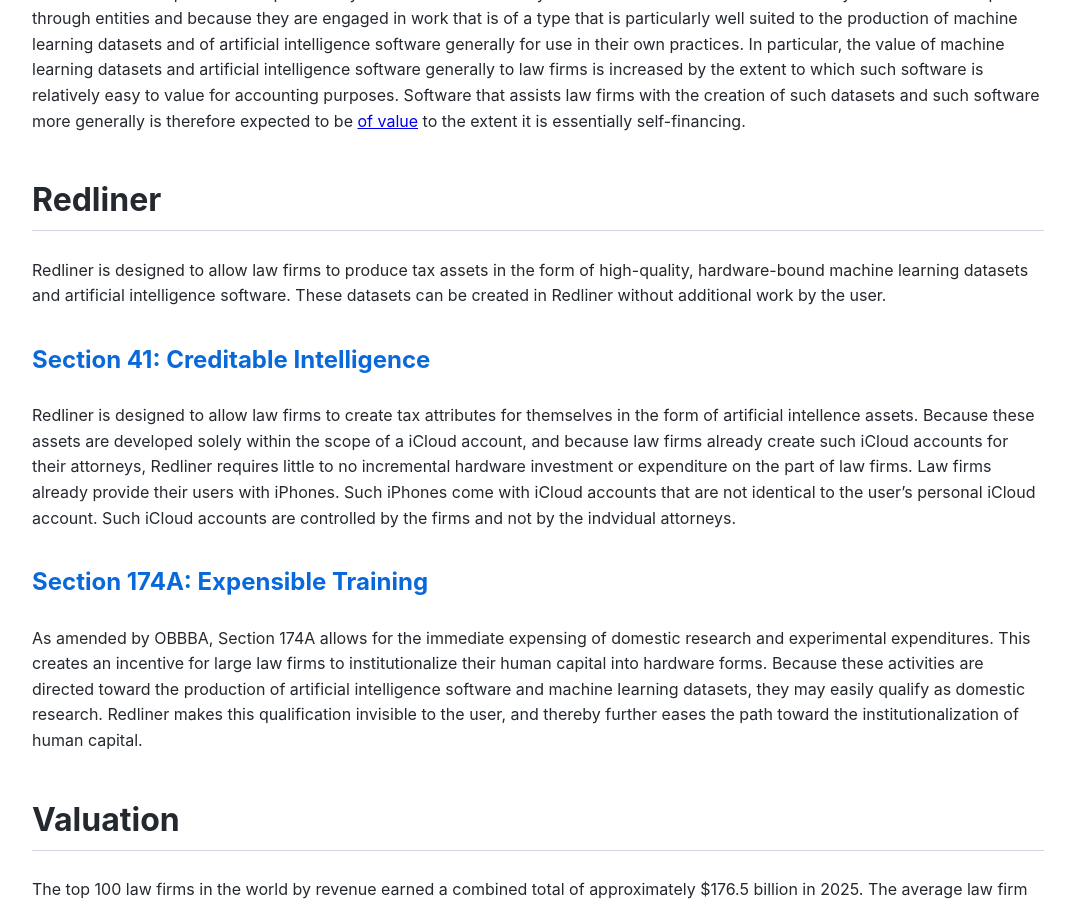
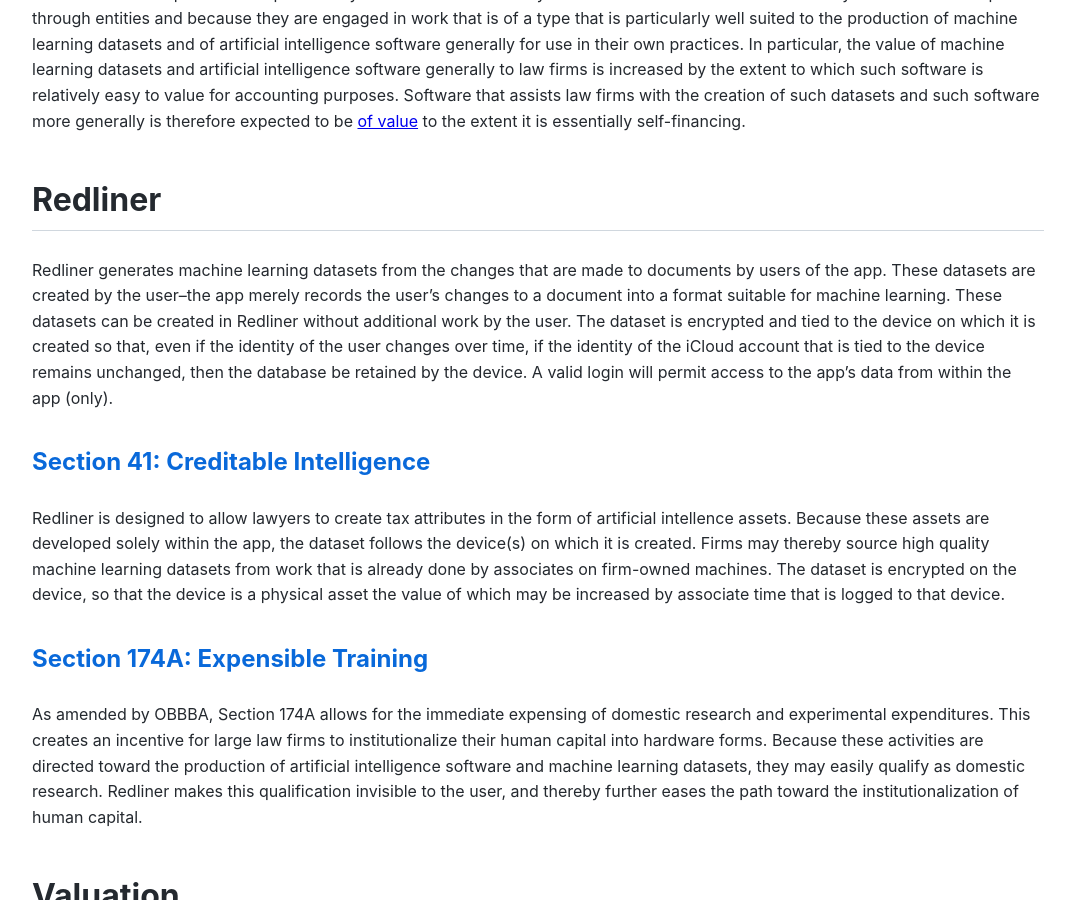
Before and after one commit to advocatesclose/redliner-site, a Jekyll site: the page built from machine-learning/index.md, in a window 1280 px wide and 900 px high, scrolled down 1123 px. Shown: the whole window, without its empty margins (102-1172 px from the left). Built offline with Jekyll 4.4.1, drawn with Linux system fonts in a browser that asks for light colours.

Commit message:
Revise Redliner section for clarity and detail
Updated descriptions of Redliner functionality and its benefits for law firms, including details on dataset generation and encryption.

```diff
--- a/machine-learning/index.md
+++ b/machine-learning/index.md
@@ -31,11 +31,11 @@
 
 ## Redliner
 
-Redliner is designed to allow law firms to produce tax assets in the form of high-quality, hardware-bound machine learning datasets and artificial intelligence software. These datasets can be created in Redliner without additional work by the user.
+Redliner generates machine learning datasets from the changes that are made to documents by users of the app. These datasets are created by the user--the app merely records the user's changes to a document into a format suitable for machine learning. These datasets can be created in Redliner without additional work by the user. The dataset is encrypted and tied to the device on which it is created so that, even if the identity of the user changes over time, if the identity of the iCloud account that is tied to the device remains unchanged, then the database be retained by the device. A valid login will permit access to the app's data from within the app (only).
 
 ### Section 41: Creditable Intelligence
 
-Redliner is designed to allow law firms to create tax attributes for themselves in the form of artificial intellence assets. Because these assets are developed solely within the scope of a iCloud account, and because law firms already create such iCloud accounts for their attorneys, Redliner requires little to no incremental hardware investment or expenditure on the part of law firms. Law firms already provide their users with iPhones. Such iPhones come with iCloud accounts that are not identical to the user's personal iCloud account. Such iCloud accounts are controlled by the firms and not by the indvidual attorneys.
+Redliner is designed to allow lawyers to create tax attributes in the form of artificial intellence assets. Because these assets are developed solely within the app, the dataset follows the device(s) on which it is created. Firms may thereby source high quality machine learning datasets from work that is already done by associates on firm-owned machines. The dataset is encrypted on the device, so that the device is a physical asset the value of which may be increased by associate time that is logged to that device.
 
 ### Section 174A: Expensible Training
 
```
